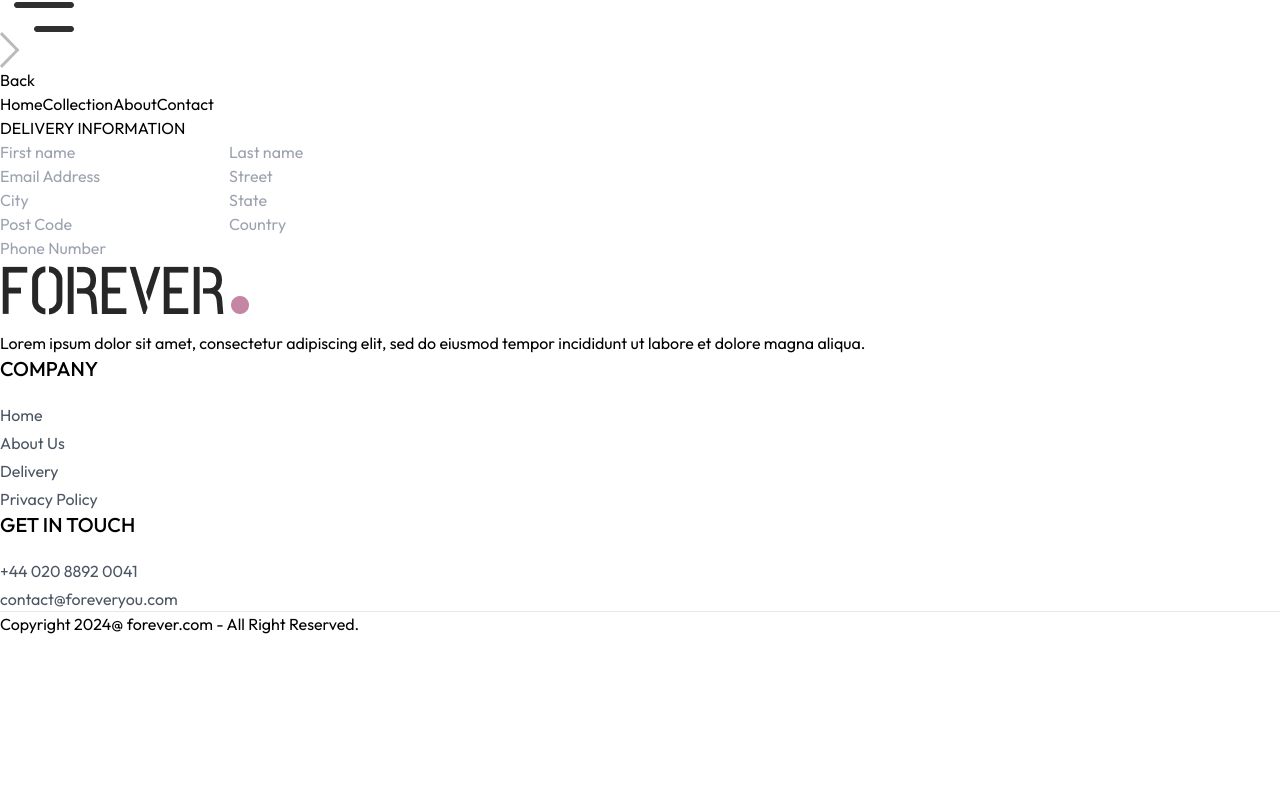
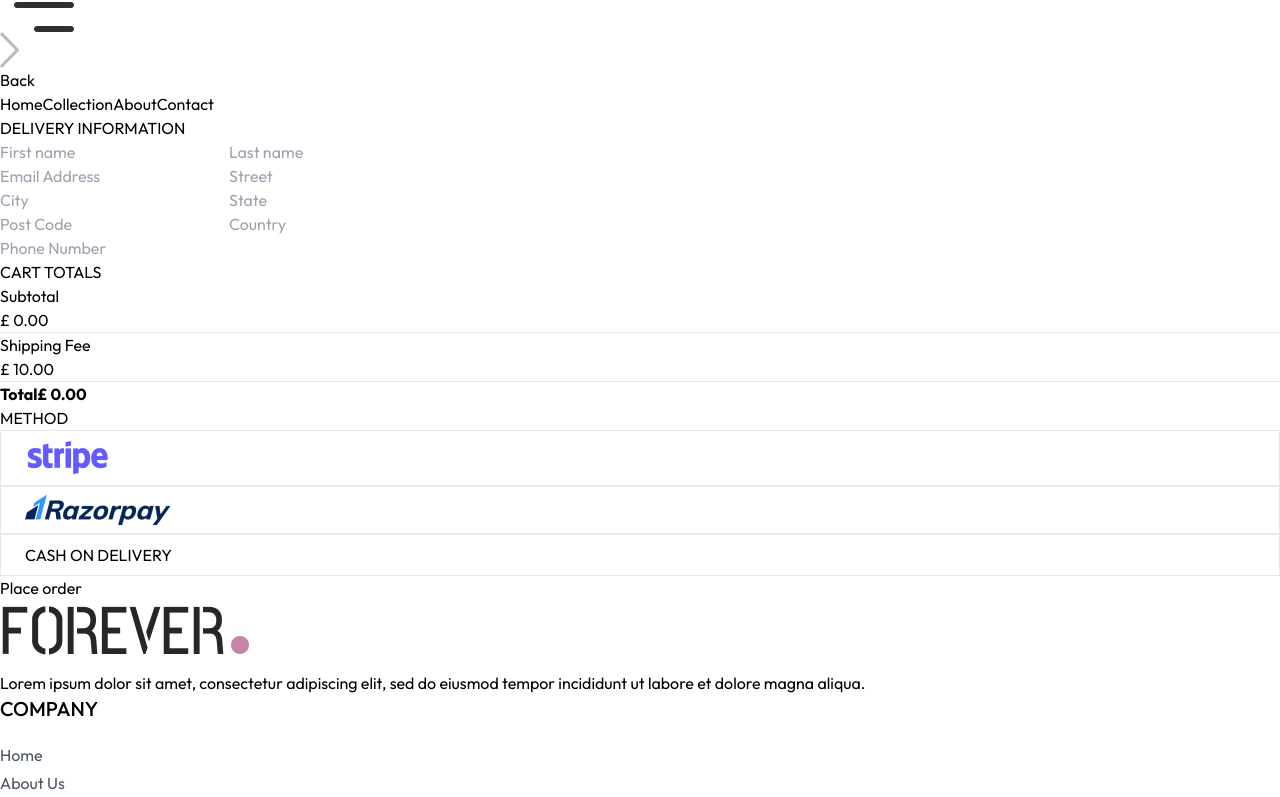
Before and after one commit to Lauren21717/ecommerce-app, a React (Vite) app in the folder frontend/: page /place-order in a window 1280 px wide. Shown: the part 406-1203 px from the top of the page. Before the commit the page ends 1042 px from the top, so only its background shows below. Built offline with nearby package versions, Linux system fonts and the light colour scheme.

Commit message:
Add Cart Total, Payment method section to PlaceOrder page.

```diff
--- a/frontend/src/pages/Cart.jsx
+++ b/frontend/src/pages/Cart.jsx
@@ -86,8 +86,8 @@
           <CartTotal />
           <div className='w-full text-end'>
             <button
-            onClick={()=>navigate('/place-order')}
-            className='bg-black text-white text-sm my-8 px-8 py-3'>
+              onClick={() => navigate('/place-order')}
+              className='bg-black text-white text-sm my-8 px-8 py-3'>
               PROCEED TO CHECKOUT
             </button>
           </div>
--- a/frontend/src/pages/PlaceOrder.jsx
+++ b/frontend/src/pages/PlaceOrder.jsx
@@ -1,11 +1,14 @@
-import React, { useState } from 'react'
+import React, { useContext, useState } from 'react'
 import Title from '../component/Title';
 import CartTotal from '../component/CartTotal'
 import { assets } from '../assets/assets';
+import { ShopContext } from '../context/ShopContext';
 
 const PlaceOrder = () => {
 
   const [method, setMethod] = useState('cod');
+
+  const { navigate } = useContext(ShopContext);
 
   return (
     <div className='flex flex-col sm:flex-row justify-between gap-4 pt-5 sm:pt-14 min-h-[80vh] border-t'>
@@ -63,7 +66,50 @@
           placeholder='Phone Number' />
       </div>
 
+      {/* Right Side--CartTotal */}
+      <div className='mt-8'>
 
+        <div className='mt-8 min-w-80'>
+          <CartTotal />
+        </div>
+
+        <div className="mt-12">
+          <Title text={'PAYMENT'} text2={'METHOD'} />
+          {/* Payment Method */}
+          <div className="flex gap-3 flex-col lg:flex-row">
+
+            <div onClick={() => setMethod('stripe')} className="payment-method-container">
+              <p className={`min-w-3.5 h-3.5 border rounded-full ${method === 'stripe' ? 'bg-green-400' : ''}`}></p>
+              <img
+                className='h-5 mx-4'
+                src={assets.stripe_logo}
+                alt="Stripe Logo" />
+            </div>
+
+            <div onClick={() => setMethod('razorpay')} className="payment-method-container">
+              <p className={`min-w-3.5 h-3.5 border rounded-full ${method === 'razorpay' ? 'bg-green-400' : ''}`}></p>
+              <img
+                className='h-5 mx-4'
+                src={assets.razorpay_logo}
+                alt="Razorpay Logo" />
+            </div>
+
+            <div onClick={() => setMethod('cod')} className="payment-method-container">
+              <p className={`min-w-3.5 h-3.5 border rounded-full ${method === 'cod' ? 'bg-green-400' : ''}`}></p>
+              <p className='text-gray-500 text-sm font-medium mx-4'>CASH ON DELIVERY</p>
+            </div>
+          </div>
+
+          <div className="w-full text-end mt-8">
+            <button
+              onClick={() => navigate('/orders')}
+              className='uppercase bg-black text-white px-16 py-3 text-sm'>
+              Place order
+            </button>
+          </div>
+
+        </div>
+      </div>
 
     </div>
   )
```
